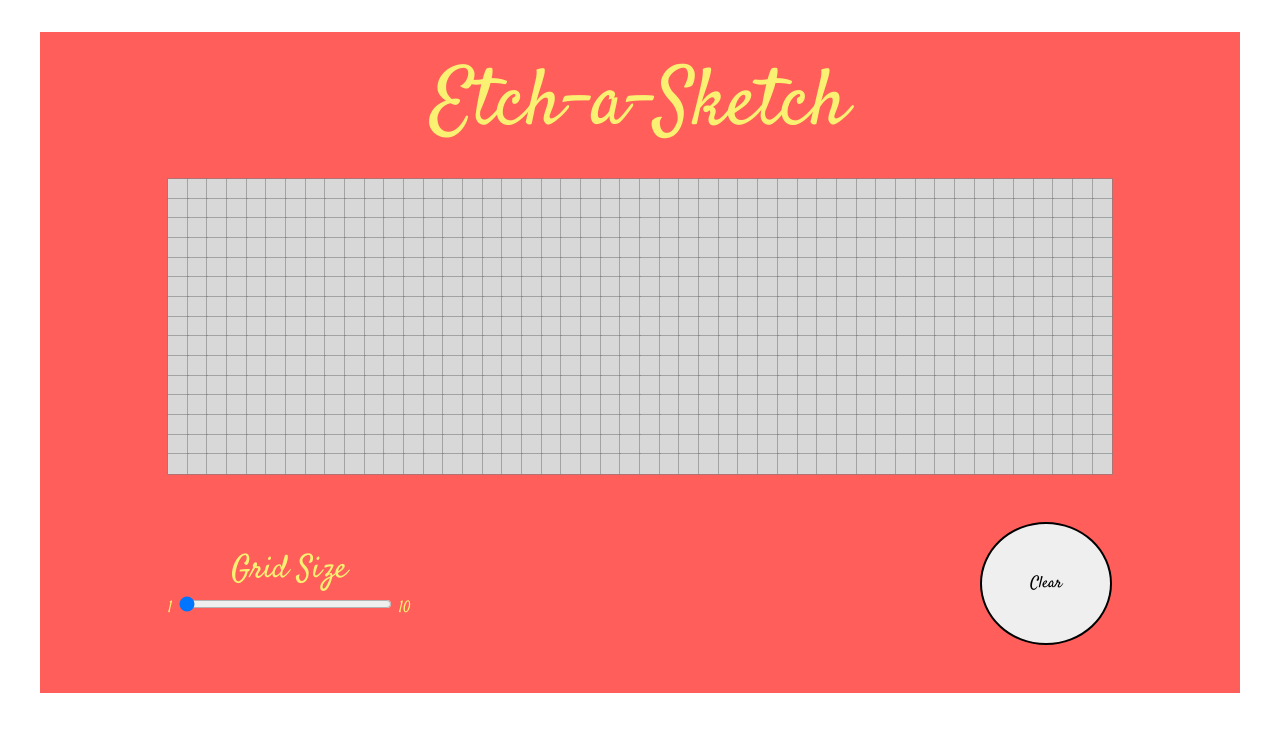
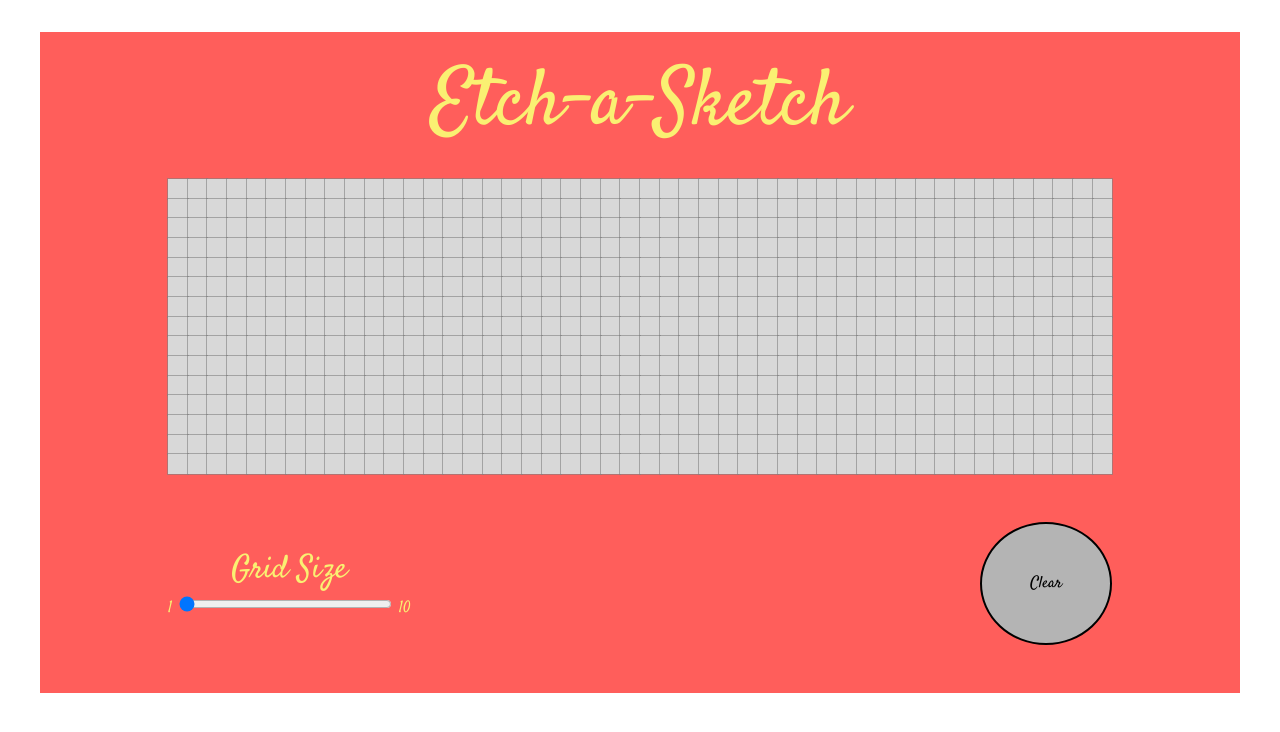
Before and after one commit to Aydin-Kose/The_Odin_Project, a plain HTML site: page 9.etch-a-sketch/index.html in a window 1280 px wide. In both pictures the pointer is over the button "Clear". Drawn offline with Linux system fonts and the light colour scheme.

Commit message:
add hover for button

```diff
--- a/9.etch-a-sketch/style.css
+++ b/9.etch-a-sketch/style.css
@@ -59,4 +59,9 @@ button.clear{
     padding: 3rem 3rem;
     border-radius: 50%;
     border: 2px solid black;
+    background-color: white;
 }
+
+button.clear:hover{
+    background-color: rgb(180, 180, 180);
+}
```
